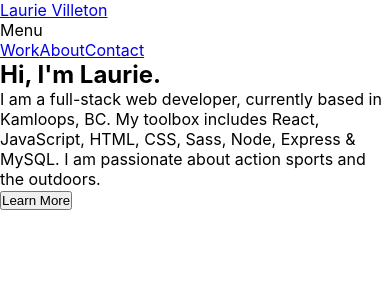
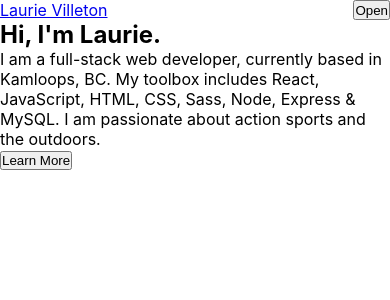
Before and after one commit to LaurieGami/portfolio-fe, a React (Create React App) app: page / in a window 390 px wide. Shown: the top 300 px of the page. Built offline with nearby package versions, Linux system fonts and the light colour scheme.

Commit message:
Working on the hamburger menu

```diff
--- a/public/index.html
+++ b/public/index.html
@@ -24,7 +24,7 @@
       work correctly both with client-side routing and a non-root public URL.
       Learn how to configure a non-root public URL by running `npm run build`.
     -->
-    <title>React App</title>
+    <title>Laurie Villeton</title>
   </head>
   <body>
     <noscript>You need to enable JavaScript to run this app.</noscript>
--- a/src/App.js
+++ b/src/App.js
@@ -1,17 +1,22 @@
 import './App.scss';
 
+import { useState } from 'react';
 import { BrowserRouter, Switch, Route } from "react-router-dom";
 
 // Components
-import NavBar from './components/NavBar/NavBar';
+import Header from './components/Header/Header';
+import Navigation from './components/Navigation/Navigation';
 
 // Pages
 import HomePage from './pages/HomePage/HomePage';
 
 function App() {
+  const [show, setShow] = useState(false);
+
   return (
       <BrowserRouter>
-        <NavBar/>
+        <Header show={show} setShow={setShow}/>
+        <Navigation show={show}/>
         <Switch>
           <Route exact path="/" component={HomePage} />
         </Switch>
--- /dev/null
+++ b/src/components/Header/Header.jsx
@@ -0,0 +1,22 @@
+import './Header.scss';
+
+import { NavLink } from "react-router-dom";
+
+function Header({show, setShow}) {
+    return (
+        <header className="header">
+            <NavLink to="/" className="header__logo">Laurie Villeton</NavLink>
+
+            <button className="header__btn" onClick={() => setShow(!show)}>
+                {show ? <div>X</div> : <div>Open</div>}
+            </button>
+            {/* <nav className="navbar navbar--hide">
+                <NavLink to="/" className="navbar__link" activeClassName="navbar__link--active">Work</NavLink>
+                <NavLink to="/" className="navbar__link" activeClassName="navbar__link--active">About</NavLink>
+                <NavLink to="/" className="navbar__link" activeClassName="navbar__link--active">Contact</NavLink>
+            </nav> */}
+        </header>
+    );
+}
+
+export default Header;
--- /dev/null
+++ b/src/components/Header/Header.scss
@@ -0,0 +1,25 @@
+.header {
+    display: flex;
+    justify-content: space-between;
+
+    &__logo {
+
+    }
+
+    &__btn {
+
+    }
+}
+
+.navbar {
+    display: flex;
+    flex-direction: column;
+
+    &__link {
+
+        &--active {
+
+        }
+
+    }
+}
--- a/src/components/NavBar/NavBar.jsx
+++ /dev/null
@@ -1,22 +0,0 @@
-import './NavBar.scss';
-
-import { NavLink } from "react-router-dom";
-
-function NavBar() {
-    return (
-        <header className="header">
-            <NavLink to="/" className="header__logo">Laurie Villeton</NavLink>
-
-            <nav className="navbar">
-                <div className="navbar__mobile">Menu</div>
-                <div className="navbar__desktop">
-                    <NavLink to="/" className="navbar__link" activeClassName="navbar__link--active">Work</NavLink>
-                    <NavLink to="/" className="navbar__link" activeClassName="navbar__link--active">About</NavLink>
-                    <NavLink to="/" className="navbar__link" activeClassName="navbar__link--active">Contact</NavLink>
-                </div>
-            </nav>
-        </header>
-    );
-}
-
-export default NavBar;
--- a/src/components/NavBar/NavBar.scss
+++ /dev/null
@@ -1,16 +0,0 @@
-.header {
-
-    &__logo {
-
-    }
-}
-
-.navbar {
-    &__link {
-
-        &--active {
-
-        }
-
-    }
-}
--- /dev/null
+++ b/src/components/Navigation/Navigation.jsx
@@ -0,0 +1,23 @@
+import './Navigation.scss';
+
+import { NavLink } from "react-router-dom";
+
+function Navigation({show}) {
+    const showHideClassName = show ? "navigation--show" : "navigation--hide";
+
+    return (
+        <section className={`navigation ${showHideClassName}`}>
+            <nav className="navbar">
+                <NavLink to="/" className="navbar__link" activeClassName="navbar__link--active">Work</NavLink>
+                <NavLink to="/" className="navbar__link" activeClassName="navbar__link--active">About</NavLink>
+                <NavLink to="/" className="navbar__link" activeClassName="navbar__link--active">Contact</NavLink>
+            </nav>
+
+            <div>
+                Say Hello
+            </div>
+        </section>
+    );
+}
+
+export default Navigation;
--- /dev/null
+++ b/src/components/Navigation/Navigation.scss
@@ -0,0 +1,14 @@
+.navigation {
+    background: rgba(19, 24, 44, 0.7); // InStock Black at 7% opacity
+    display: flex;
+    flex-direction: column;
+    align-items: center;
+
+    &--show {
+        display: flex;
+    }
+
+    &--hide {
+        display: none;
+    }
+}
```
